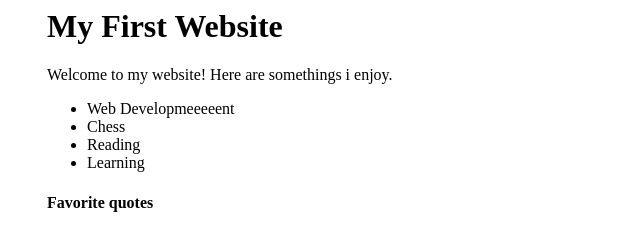
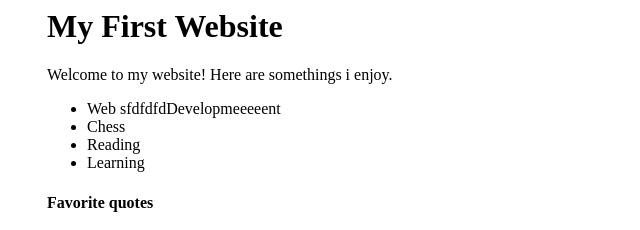
Before and after one commit to HARIKABODDU11/first, a plain HTML site: page index.html in a window 1280 px wide. Shown: the top 230 px of the page, 461-1101 px from the left. Drawn offline with Linux system fonts and the light colour scheme.

Commit message:
new pull request

```diff
--- a/index.html
+++ b/index.html
@@ -9,7 +9,7 @@
     <body>
       <p>Welcome to my website! Here are somethings i enjoy.<p>
         <ul>
-          <li>Web Developmeeeeent</li>
+          <li>Web sfdfdfdDevelopmeeeeent</li>
           <li>Chess</li>
           <li>Reading </li>
           <li>Learning </li>
```
